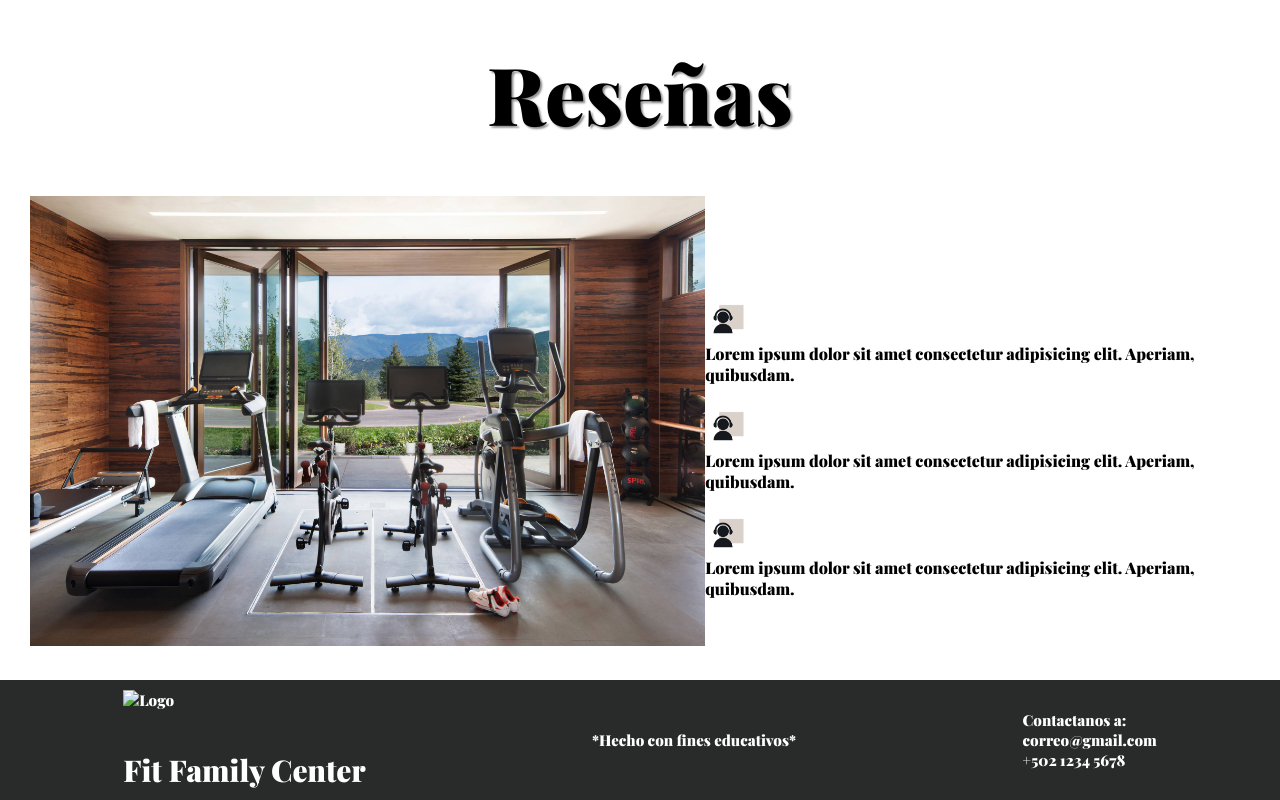
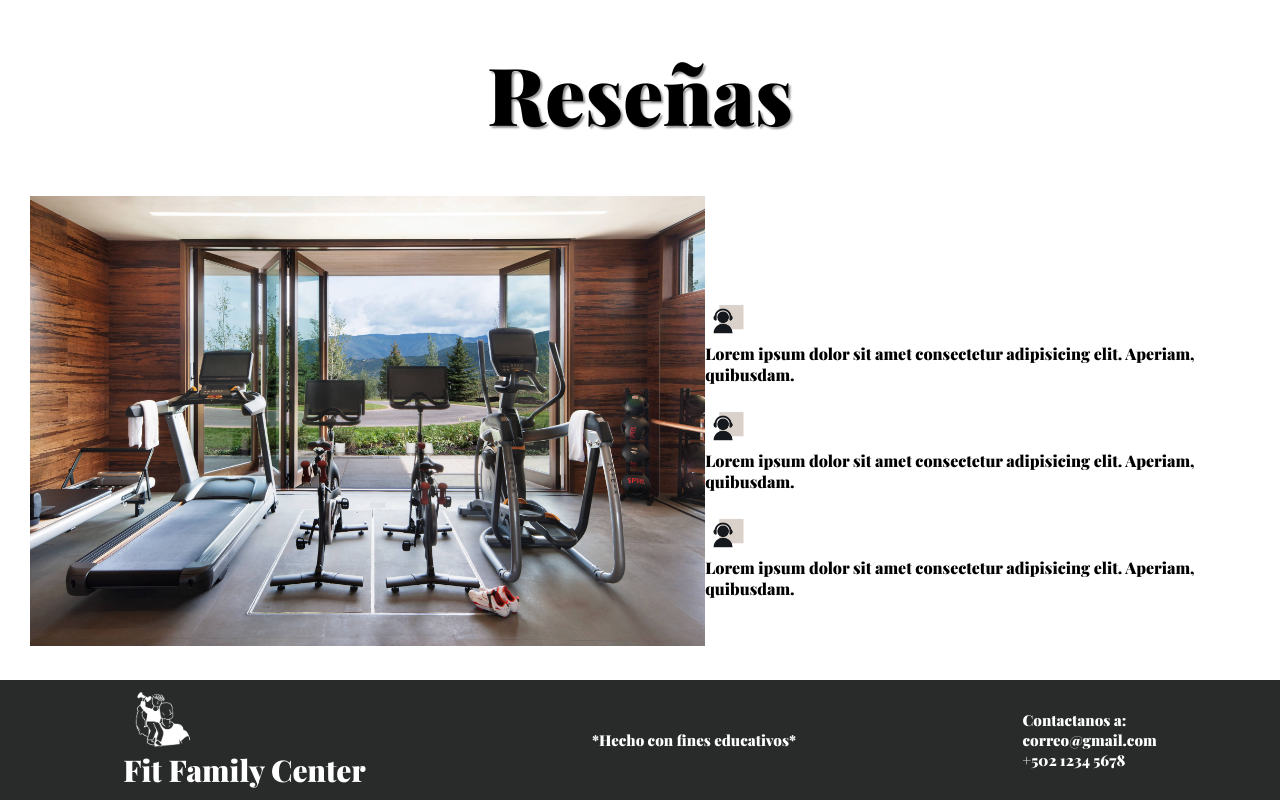
Before and after one commit to DavidDominguez-11/HostLab2-GymyBabyGym, a plain HTML site: page index.html in a window 1280 px wide. Shown: the part 1542-2342 px from the top of the page. Drawn offline with nearby package versions, Linux system fonts and the light colour scheme; the site is published under a folder, as on GitHub Pages, so addresses that start at the root find nothing.

Commit message:
Update index.html

```diff
--- a/index.html
+++ b/index.html
@@ -111,7 +111,7 @@
 
     <footer>
         <div class="logo-f">
-            <img src="/imgs/imagenlogo.png" alt="Logo" class="logo-img-f">
+            <img src="imagenlogo.png" alt="Logo" class="logo-img-f">
             <h1>Fit Family Center</h1>
         </div>
         <div>
```
